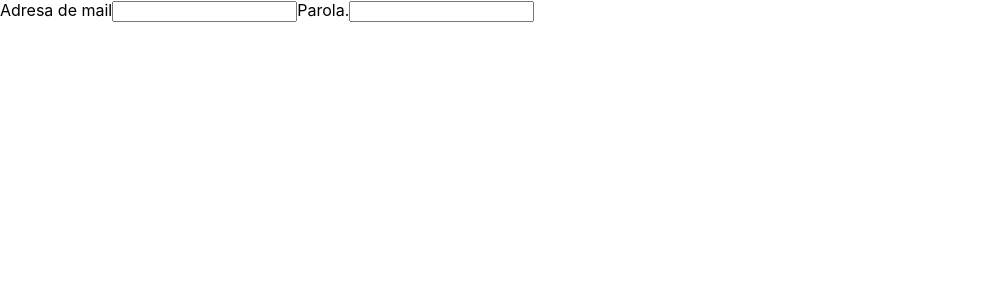
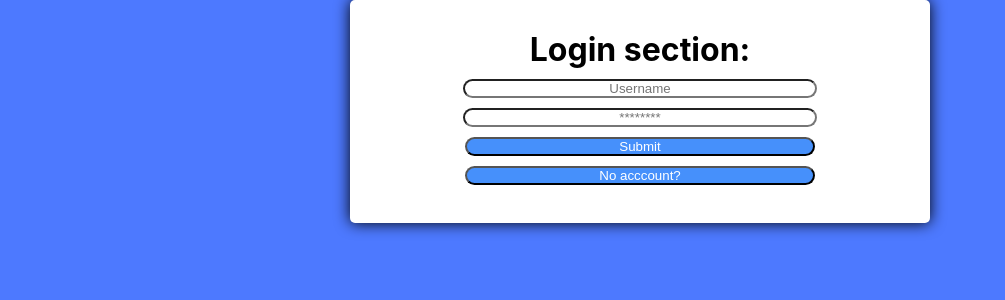
Before and after one commit to Andrei-Mihai-CANUTA/Hackathon, a React (Create React App) app in the folder client/: page /login in a window 1280 px wide. Shown: the top 300 px of the page, without its empty margins (0-1005 px from the left). Built offline with nearby package versions, Linux system fonts and the light colour scheme.

Commit message:
Added login page

```diff
--- a/client/package.json
+++ b/client/package.json
@@ -6,6 +6,7 @@
     "@testing-library/jest-dom": "^5.15.0",
     "@testing-library/react": "^11.2.7",
     "@testing-library/user-event": "^12.8.3",
+    "package.json": "^2.0.1",
     "react": "^17.0.2",
     "react-dom": "^17.0.2",
     "react-router-dom": "^6.0.1",
--- a/client/src/App.js
+++ b/client/src/App.js
@@ -1,13 +1,15 @@
-import Form from "./components/Form";
-import { HashRouter as Router, Routes, Route } from "react-router-dom";
+import Login from "./components/Login";
+import Register from "./components/Register";
+import { BrowserRouter as Router, Routes, Route } from "react-router-dom";
 import Dashboard from "./components/Dashboard";
 
 function App() {
   return (
     <Router>
       <Routes>
-        <Route path="/" element={<Form />} />
-        <Route path="/dashboard" component={Dashboard} />
+        <Route path="/login" element={<Login />} />
+        <Route path="/register" element={<Register />} />
+        {/* <Route path="/dashboard" component={Dashboard} /> */}
       </Routes>
     </Router>
   );
--- a/client/src/components/Form.js
+++ /dev/null
@@ -1,15 +0,0 @@
-import react from "react";
-
-function Form() {
-  return (
-    <div>
-      <form>
-        <label for="email">Adresa de mail</label>
-        <input type="text" name="email" Adresa de mail />
-        <label for="password">Parola</label>.
-        <input type="password" name="password" Parola />
-      </form>
-    </div>
-  );
-}
-export default Form;
--- /dev/null
+++ b/client/src/components/Login.js
@@ -0,0 +1,16 @@
+import react from "react";
+import "./form.css"
+function Login() {
+  return (
+    <div class = "container">
+    <ul class = "listamain">
+        <li><h1>Login section:</h1></li>
+        <li><input type = "text" name = "Username" placeholder = "Username"/></li>
+        <li><input type = "password" name = "Password" placeholder = "********"/></li>
+        <li><input type = "button" name = "Submit" value = "Submit"/></li>
+        <li><input type = "button" name = "No account?" value = "No acccount?"/></li>
+    </ul>
+</div>
+  );
+}
+export default Login;
--- /dev/null
+++ b/client/src/components/Register.js
@@ -0,0 +1,15 @@
+import react from "react";
+import "./form.css"
+function Register() {
+  return (
+    <div class = "container">
+    <ul class = "listamain">
+        <li><h1>Login section:</h1></li>
+        <li><input type = "text" name = "Username" placeholder = "Username"/></li>
+        <li><input type = "password" name = "Password" placeholder = "********"/></li>
+        <li><input type = "button" name = "Submit" value = "Submit"/></li>
+    </ul>
+</div>
+  );
+}
+export default Register;
```
Also changed, not shown: 1 other file (tests, documents, lock files or other folders).
